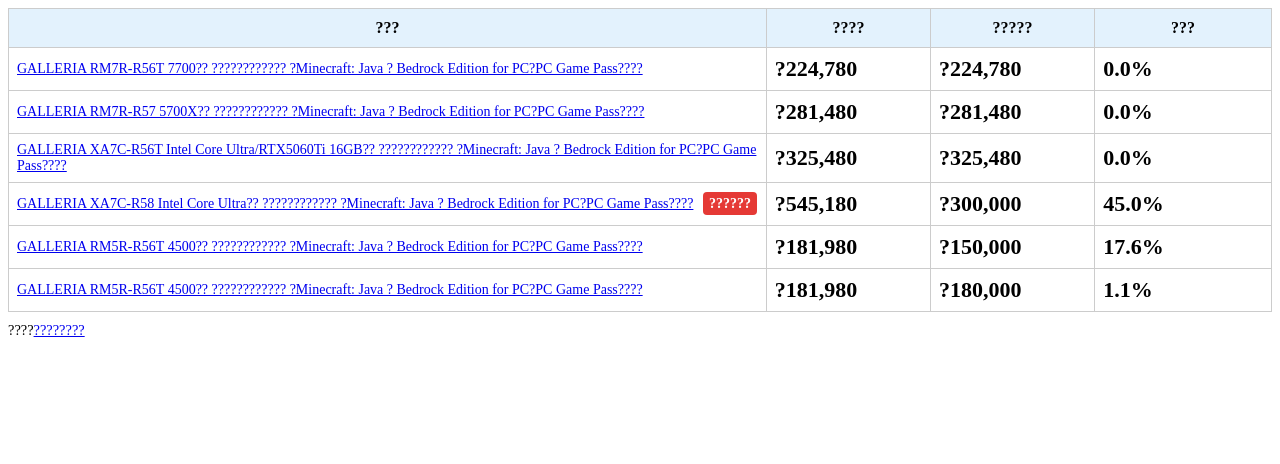
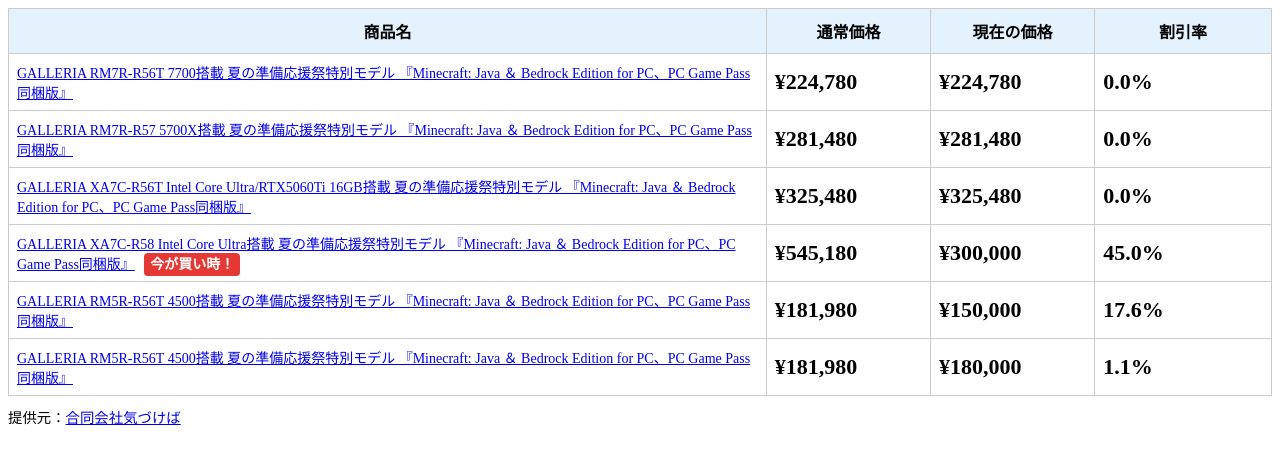
Before and after one commit to toru-ubu/price-widget, a plain HTML site: page index.html in a window 1280 px wide. Drawn offline with Linux system fonts and the light colour scheme.

Commit message:
Auto update from GAS

```diff
--- a/index.html
+++ b/index.html
@@ -54,49 +54,49 @@
 
   <table style="width:100%; border-collapse: collapse;" border="1">
     <tr>
-      <th style="width:60%;">???</th>
-      <th style="width:13%;">????</th>
-      <th style="width:13%;">?????</th>
-      <th style="width:14%;">???</th>
+      <th style="width:60%;">商品名</th>
+      <th style="width:13%;">通常価格</th>
+      <th style="width:13%;">現在の価格</th>
+      <th style="width:14%;">割引率</th>
     </tr>
     <tr>
-      <td style="width:60%;"><a href="https://www.dospara.co.jp/TC30/MC18484-SN4783.html" target="_blank">GALLERIA RM7R-R56T 7700?? ???????????? ?Minecraft: Java ? Bedrock Edition for PC?PC Game Pass????</a> </td>
-      <td>?224,780</td>
-      <td>?224,780</td>
+      <td style="width:60%;"><a href="https://www.dospara.co.jp/TC30/MC18484-SN4783.html" target="_blank">GALLERIA RM7R-R56T 7700搭載 夏の準備応援祭特別モデル 『Minecraft: Java ＆ Bedrock Edition for PC、PC Game Pass同梱版』</a> </td>
+      <td>¥224,780</td>
+      <td>¥224,780</td>
       <td>0.0%</td>
     </tr>
     <tr>
-      <td style="width:60%;"><a href="https://www.dospara.co.jp/TC30/MC18485-SN4737.html" target="_blank">GALLERIA RM7R-R57 5700X?? ???????????? ?Minecraft: Java ? Bedrock Edition for PC?PC Game Pass????</a> </td>
-      <td>?281,480</td>
-      <td>?281,480</td>
+      <td style="width:60%;"><a href="https://www.dospara.co.jp/TC30/MC18485-SN4737.html" target="_blank">GALLERIA RM7R-R57 5700X搭載 夏の準備応援祭特別モデル 『Minecraft: Java ＆ Bedrock Edition for PC、PC Game Pass同梱版』</a> </td>
+      <td>¥281,480</td>
+      <td>¥281,480</td>
       <td>0.0%</td>
     </tr>
     <tr>
-      <td style="width:60%;"><a href="https://www.dospara.co.jp/TC30/MC18486-SN4767.html" target="_blank">GALLERIA XA7C-R56T Intel Core Ultra/RTX5060Ti 16GB?? ???????????? ?Minecraft: Java ? Bedrock Edition for PC?PC Game Pass????</a> </td>
-      <td>?325,480</td>
-      <td>?325,480</td>
+      <td style="width:60%;"><a href="https://www.dospara.co.jp/TC30/MC18486-SN4767.html" target="_blank">GALLERIA XA7C-R56T Intel Core Ultra/RTX5060Ti 16GB搭載 夏の準備応援祭特別モデル 『Minecraft: Java ＆ Bedrock Edition for PC、PC Game Pass同梱版』</a> </td>
+      <td>¥325,480</td>
+      <td>¥325,480</td>
       <td>0.0%</td>
     </tr>
     <tr>
-      <td style="width:60%;"><a href="https://www.dospara.co.jp/TC30/MC18488-SN4757.html" target="_blank">GALLERIA XA7C-R58 Intel Core Ultra?? ???????????? ?Minecraft: Java ? Bedrock Edition for PC?PC Game Pass????</a> <span style="background-color:#e53935; color:#fff; font-weight:bold; padding:4px 6px; border-radius:4px; margin-left:6px;">??????</span></td>
-      <td>?545,180</td>
-      <td>?300,000</td>
+      <td style="width:60%;"><a href="https://www.dospara.co.jp/TC30/MC18488-SN4757.html" target="_blank">GALLERIA XA7C-R58 Intel Core Ultra搭載 夏の準備応援祭特別モデル 『Minecraft: Java ＆ Bedrock Edition for PC、PC Game Pass同梱版』</a> <span style="background-color:#e53935; color:#fff; font-weight:bold; padding:4px 6px; border-radius:4px; margin-left:6px;">今が買い時！</span></td>
+      <td>¥545,180</td>
+      <td>¥300,000</td>
       <td>45.0%</td>
     </tr>
     <tr>
-      <td style="width:60%;"><a href="https://www.dospara.co.jp/TC30/MC18483-SN4821.html" target="_blank">GALLERIA RM5R-R56T 4500?? ???????????? ?Minecraft: Java ? Bedrock Edition for PC?PC Game Pass????</a> </td>
-      <td>?181,980</td>
-      <td>?150,000</td>
+      <td style="width:60%;"><a href="https://www.dospara.co.jp/TC30/MC18483-SN4821.html" target="_blank">GALLERIA RM5R-R56T 4500搭載 夏の準備応援祭特別モデル 『Minecraft: Java ＆ Bedrock Edition for PC、PC Game Pass同梱版』</a> </td>
+      <td>¥181,980</td>
+      <td>¥150,000</td>
       <td>17.6%</td>
     </tr>
     <tr>
-      <td style="width:60%;"><a href="https://www.dospara.co.jp/TC30/MC18483.html" target="_blank">GALLERIA RM5R-R56T 4500?? ???????????? ?Minecraft: Java ? Bedrock Edition for PC?PC Game Pass????</a> </td>
-      <td>?181,980</td>
-      <td>?180,000</td>
+      <td style="width:60%;"><a href="https://www.dospara.co.jp/TC30/MC18483.html" target="_blank">GALLERIA RM5R-R56T 4500搭載 夏の準備応援祭特別モデル 『Minecraft: Java ＆ Bedrock Edition for PC、PC Game Pass同梱版』</a> </td>
+      <td>¥181,980</td>
+      <td>¥180,000</td>
       <td>1.1%</td>
     </tr></table>
 <p style="margin-top:10px; font-size:0.9em;">
-  ????<a href="https://kidukeba.co.jp/" target="_blank" rel="dofollow">????????</a>
+  提供元：<a href="https://kidukeba.co.jp/" target="_blank" rel="dofollow">合同会社気づけば</a>
 </p>
 </body>
 </html>
```
